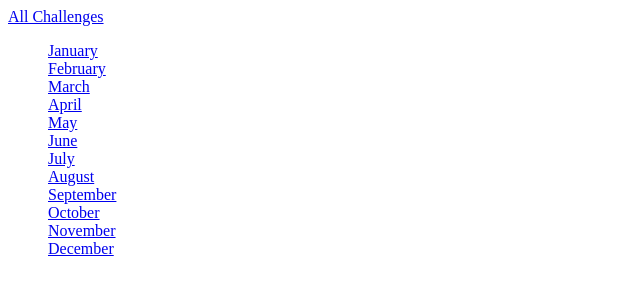
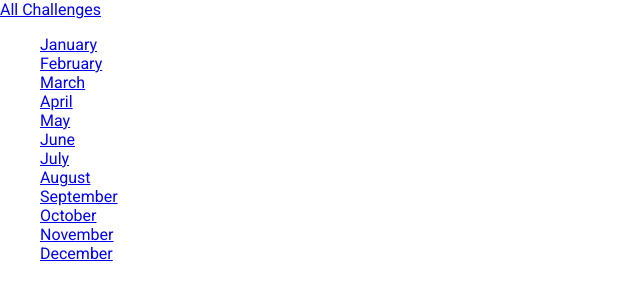
Before and after one commit to OscarAguilarL/django-monthly-challenges, a Django app: page /challenge/ in a window 1280 px wide. Shown: the top 300 px of the page, without its empty margins (0-640 px from the left). Run offline with Django 4.2, Linux system fonts and the light colour scheme.

Commit message:
Adding Global Static Files

```diff
--- a/monthly_challenges/settings.py
+++ b/monthly_challenges/settings.py
@@ -121,6 +121,10 @@ USE_TZ = True
 
 STATIC_URL = 'static/'
 
+STATICFILES_DIRS = [
+    BASE_DIR / 'static'
+]
+
 # Default primary key field type
 # https://docs.djangoproject.com/en/4.0/ref/settings/#default-auto-field
 
--- /dev/null
+++ b/static/base.css
@@ -0,0 +1,9 @@
+@import url('https://fonts.googleapis.com/css2?family=Roboto:wght@400;700&display=swap');
+
+html {
+  font-family: 'Roboto', sans-serif;
+}
+
+body {
+  margin: 0;
+}
--- a/templates/base.html
+++ b/templates/base.html
@@ -1,3 +1,5 @@
+{% load static %}
+
 <!DOCTYPE html>
 <html lang="en">
   <head>
@@ -5,6 +7,7 @@
     <meta http-equiv="X-UA-Compatible" content="IE=edge" />
     <meta name="viewport" content="width=device-width, initial-scale=1.0" />
     <title>{% block page_title %}Challenges{% endblock page_title %}</title>
+    <link rel="stylesheet" href="{% static 'base.css' %}">
     {% block css_files %}{% endblock css_files %}
   </head>
   <body>
```
